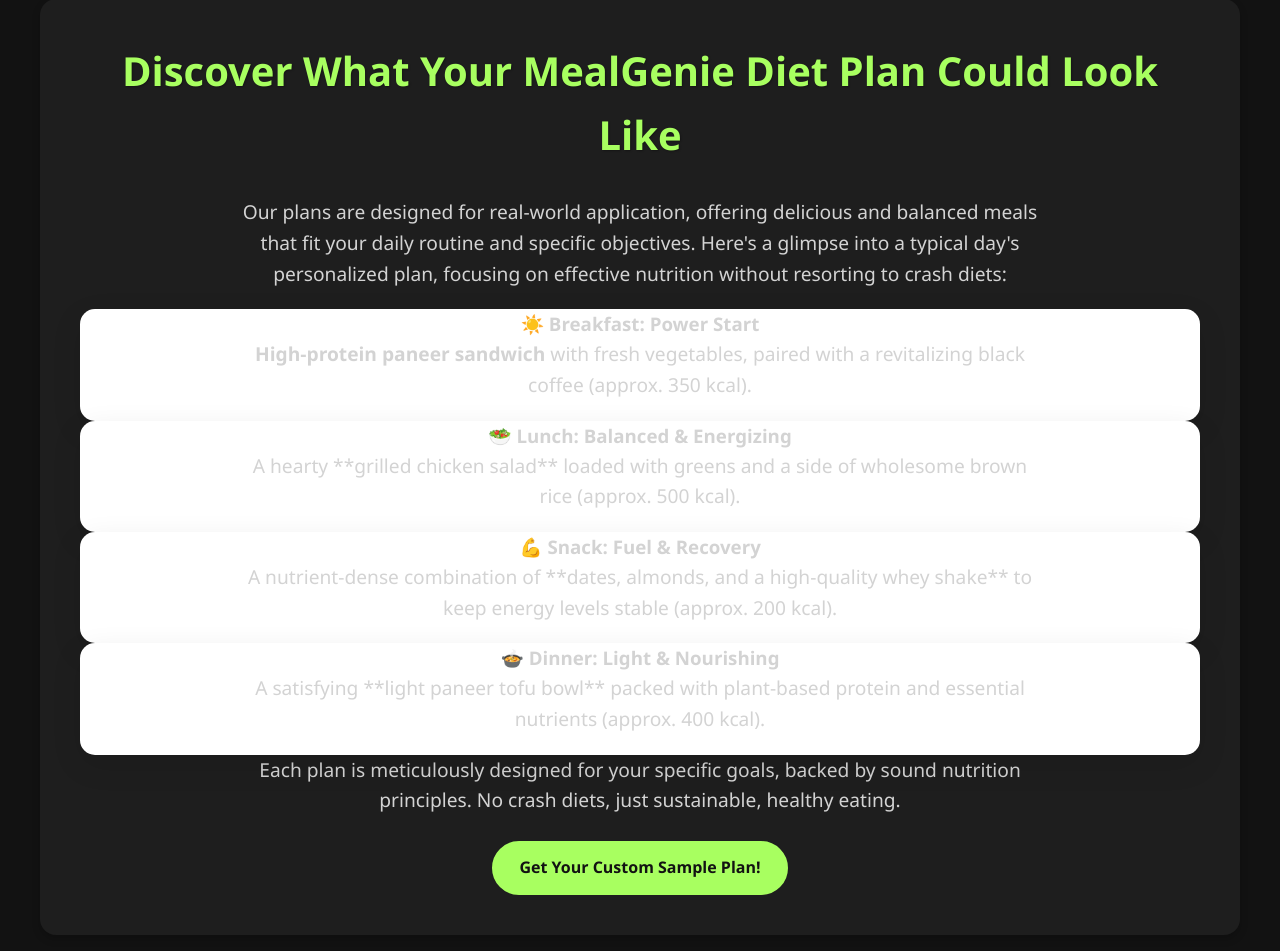
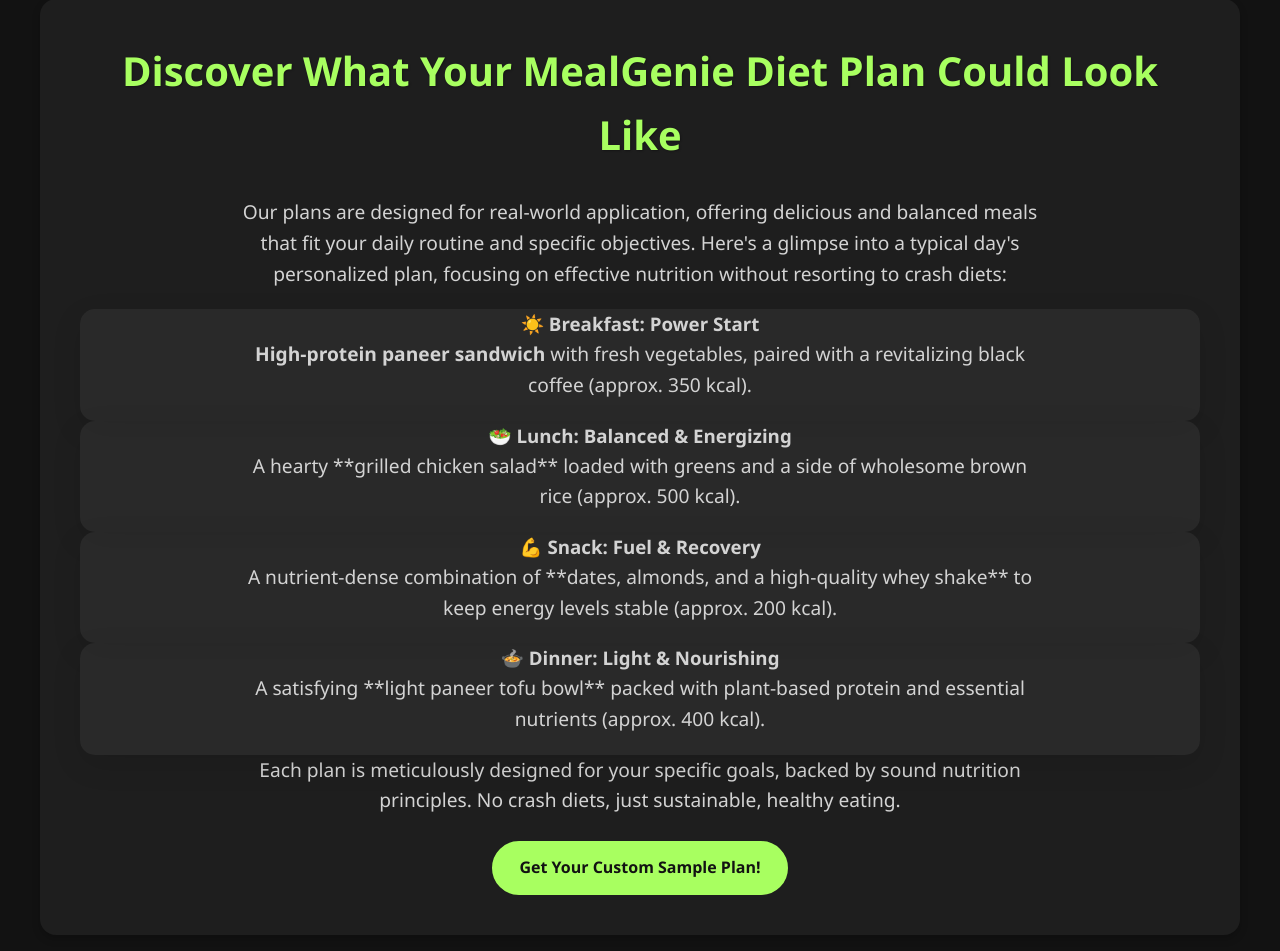
Before and after one commit to jiyad-shaikh/meal-genie, a Flask app: page / in a window 1280 px wide. Shown: the part 3562-4513 px from the top of the page. Run offline with Flask 3, Linux system fonts and the light colour scheme; some libraries are stand-ins or nearby versions.

Commit message:
white wala black kardiya

```diff
--- a/static/style.css
+++ b/static/style.css
@@ -1646,7 +1646,7 @@
         }
 
         .meal-card {
-            background: white;
+            background: rgba(255, 255, 255, 0.05);
             border-radius: 15px;
             overflow: hidden;
             box-shadow: 0 10px 30px rgba(0, 0, 0, 0.1);
```
Also changed, not shown: static/images/Nutri-Crunch bar.jpg (added).
